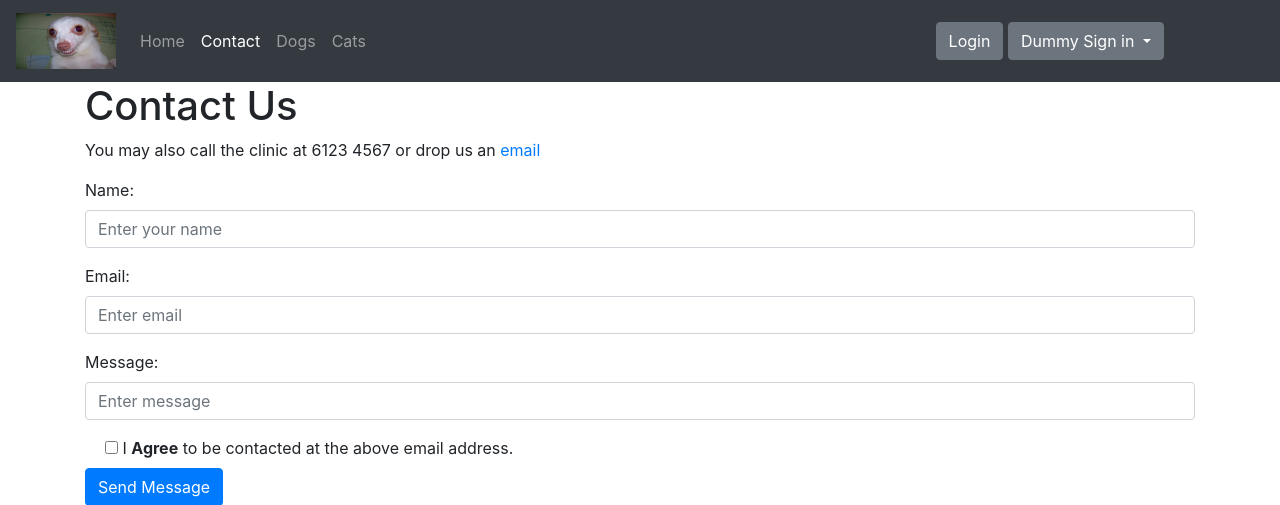
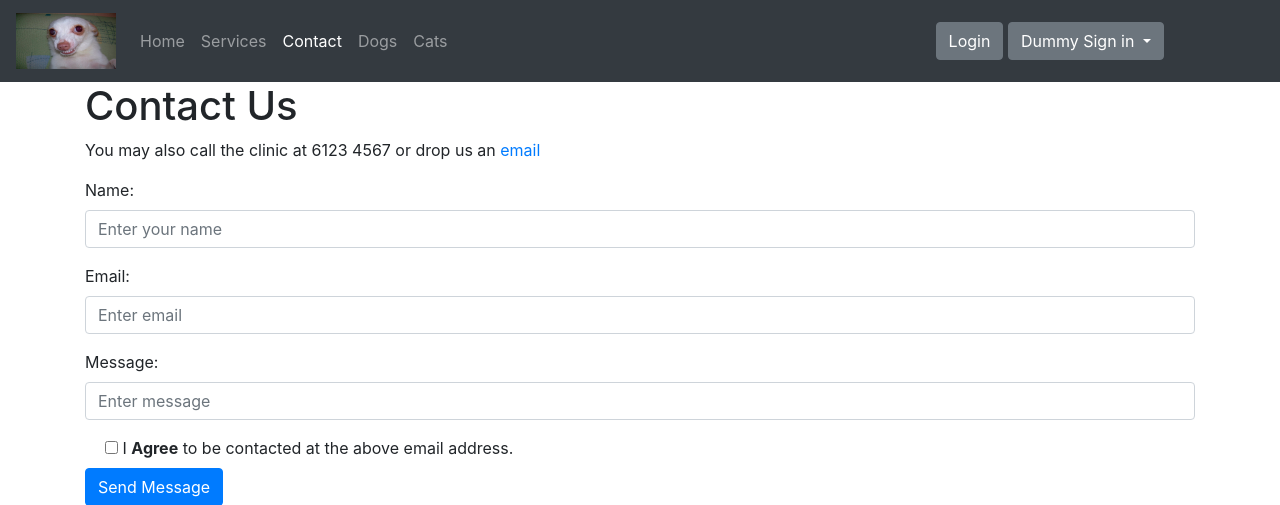
Before and after one commit to xoXen/1005_Project, a PHP site: page /contact.php in a window 1280 px wide. Shown: the top 505 px of the page. Run offline with PHP 8.4, Linux system fonts and the light colour scheme.

Commit message:
update nav.inc.php
added services to nav bar

```diff
--- a/Paws&Claws/PHP/nav.inc.php
+++ b/Paws&Claws/PHP/nav.inc.php
@@ -9,6 +9,9 @@
         <ul class="navbar-nav mr-auto mt-2 mt-lg-0">
             <li class="nav-item active">
                 <a class="nav-link" href="index.php">Home</a>
+            </li>
+            <li class ="nav-item">
+                <a class="nav-link" href="services.php">Services</a>
             </li>
             <li class ="nav-item">
                 <a class="nav-link" href="contact.php">Contact</a>
```
